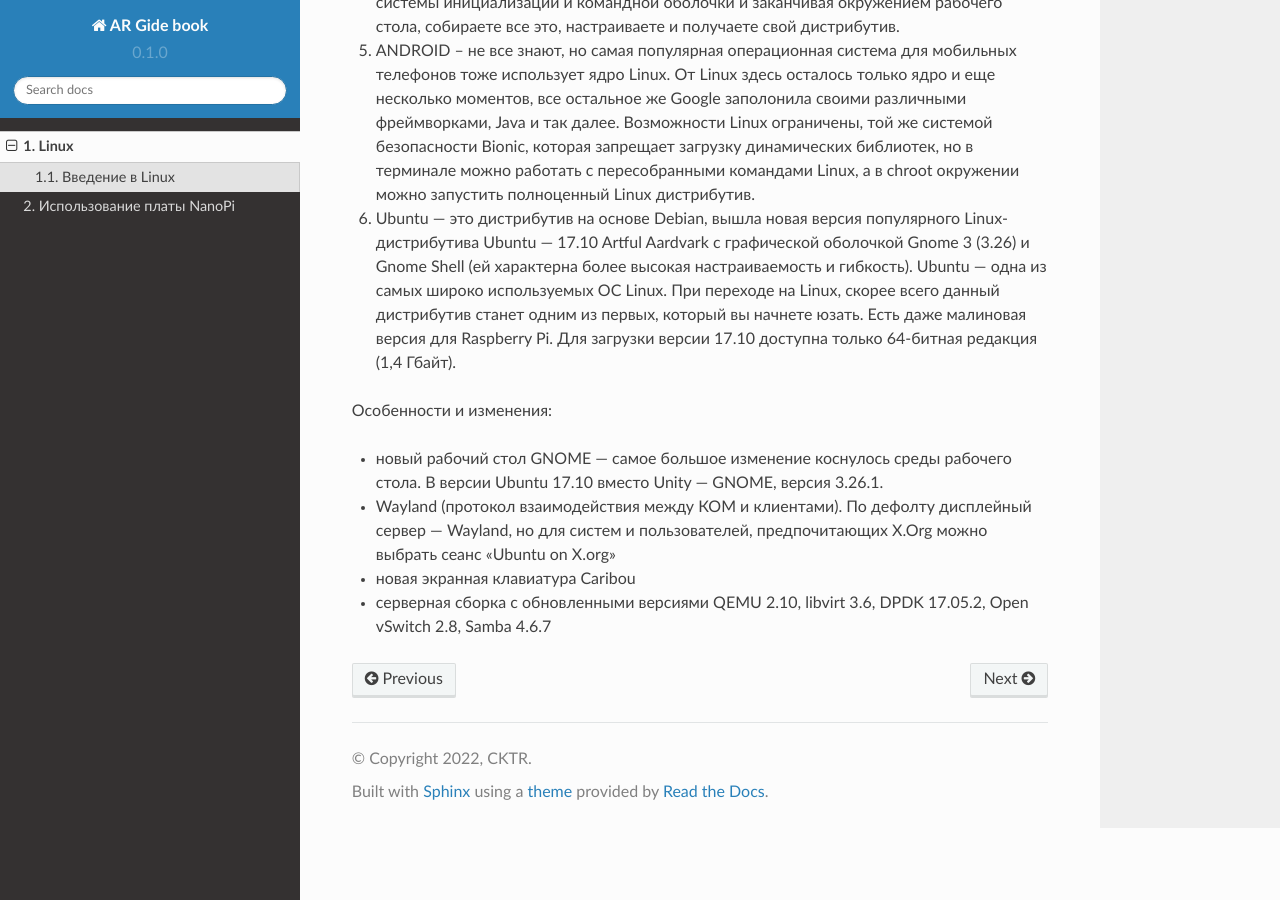
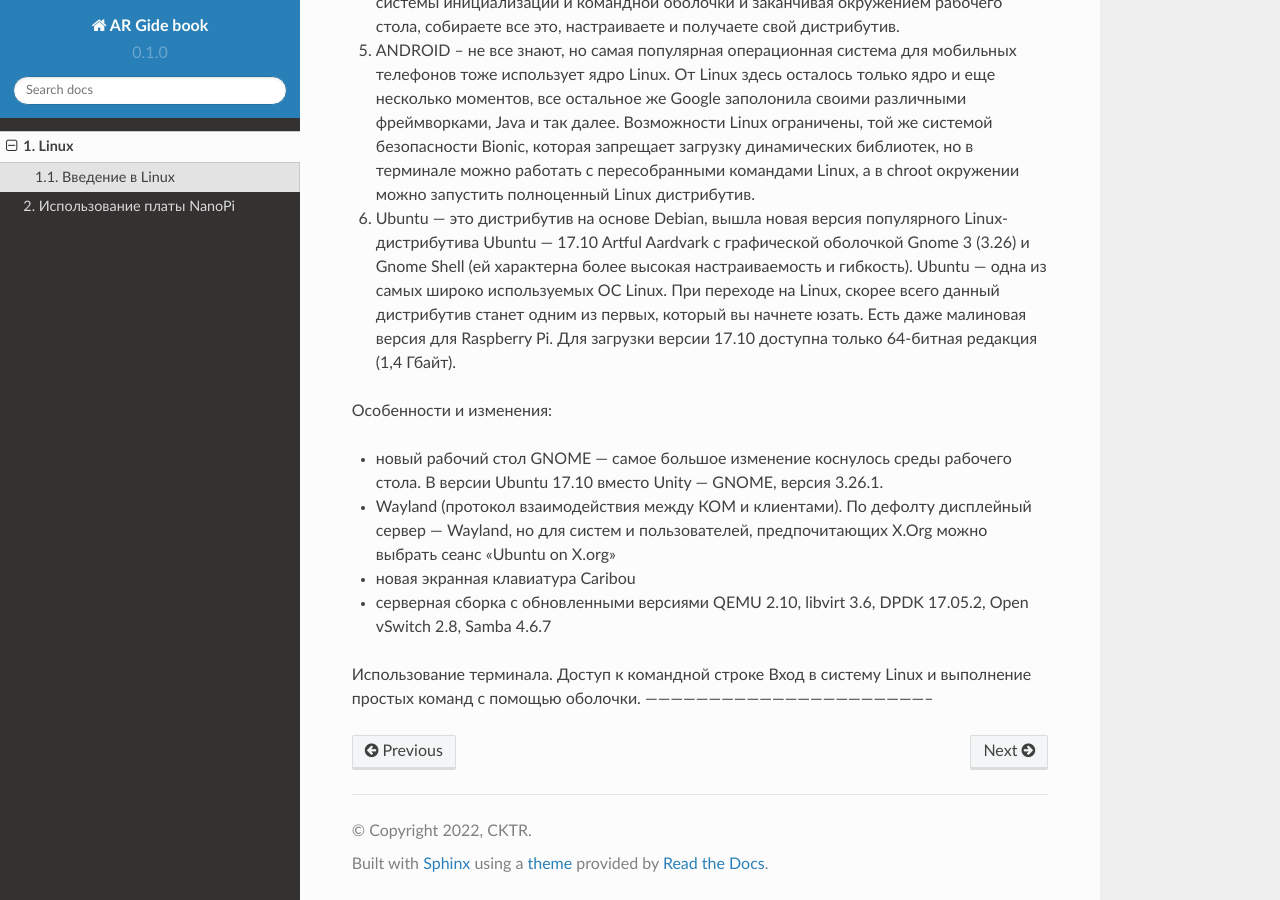
Before and after one commit to BBanwz/Gide-Book-AR, a Sphinx documentation site: the page built from docs/source/Linux.rst, in a window 1280 px wide and 900 px high, scrolled down 1617 px. Built offline with Sphinx 7.4.7 and the Read the Docs theme 2.0.0, drawn with Linux system fonts in a browser that asks for light colours.

Commit message:
Update Linux.rst

```diff
--- a/docs/source/Linux.rst
+++ b/docs/source/Linux.rst
@@ -29,3 +29,7 @@
 * Wayland (протокол взаимодействия между КОМ и клиентами). По дефолту дисплейный сервер — Wayland, но для систем и пользователей, предпочитающих X.Org можно выбрать сеанс «Ubuntu on X.org»
 * новая экранная клавиатура Caribou
 * серверная сборка с обновленными версиями QEMU 2.10, libvirt 3.6, DPDK 17.05.2, Open vSwitch 2.8, Samba 4.6.7
+
+Использование терминала. Доступ к командной строке
+Вход в систему Linux и выполнение простых команд с помощью оболочки.
+--------------------------------------------------------------------
```
